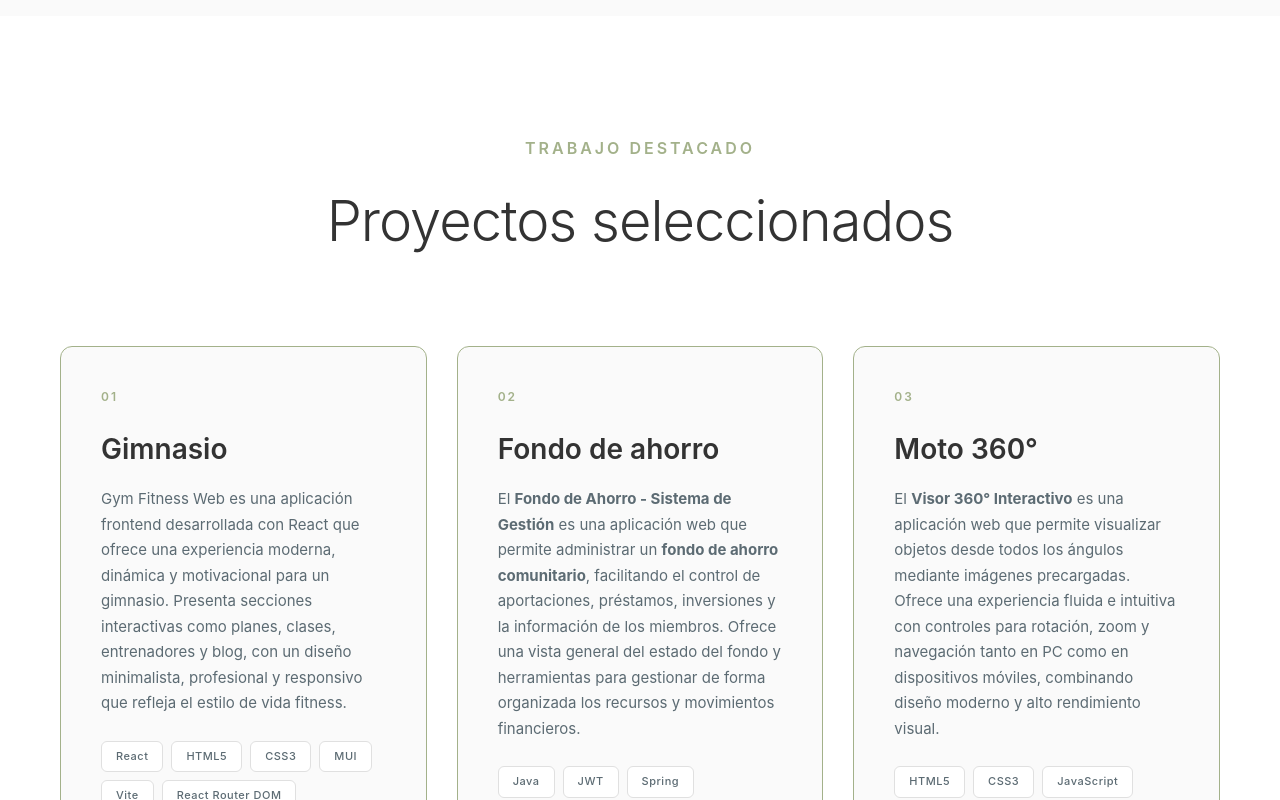
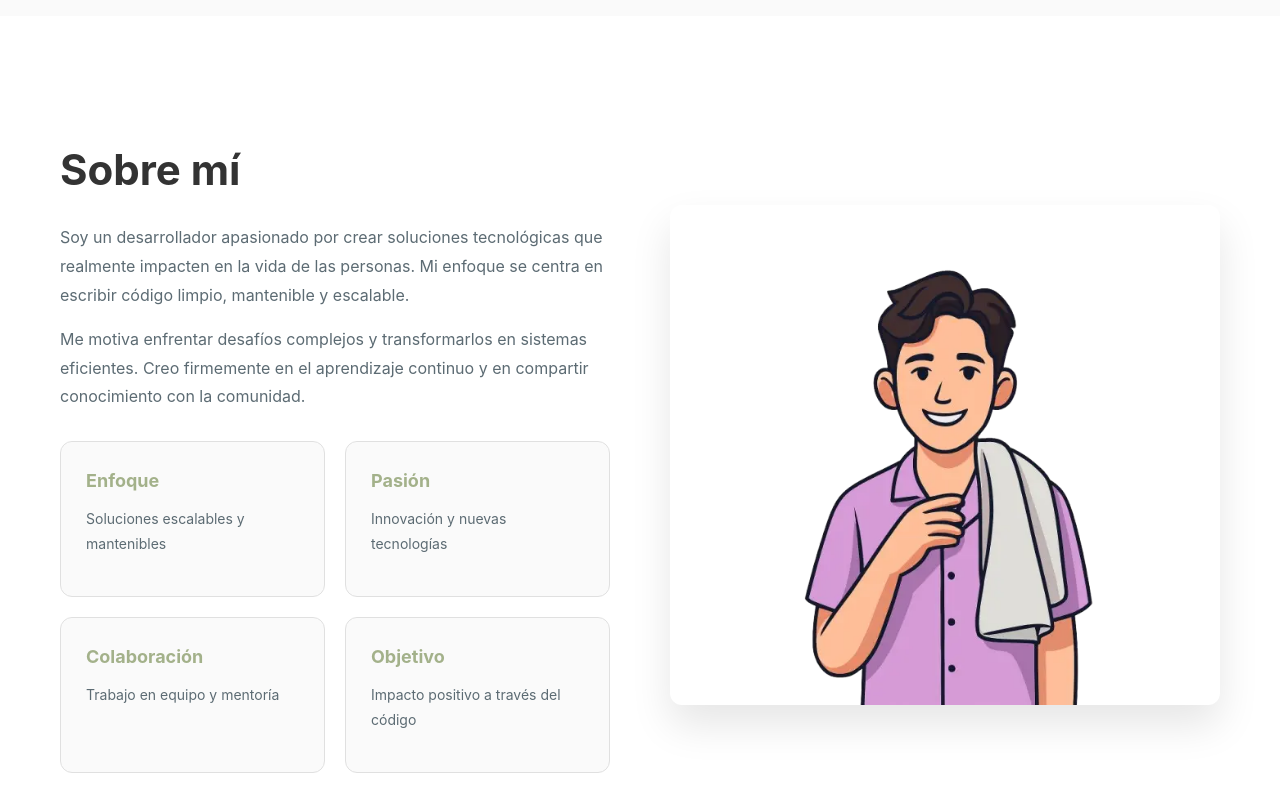
Before and after one commit to charlieyhs/Portafolio, a React (Vite) app: page / in a window 1280 px wide. Shown: the part 880-1680 px from the top of the page. Built offline with nearby package versions, Linux system fonts and the light colour scheme.

Commit message:
feat: about section

```diff
--- a/src/components/Navbar.jsx
+++ b/src/components/Navbar.jsx
@@ -12,6 +12,7 @@ const Navbar = () => {
   const {theme} = useTheme();
 
   const menus = [
+    { id: '5', label: t('navbar.aboutme'), href: 'aboutme' },
     { id: '1', label: t('navbar.projects'), href: 'projects' },
     { id: '2', label: t('navbar.experience'), href: 'experience' },
     { id: '3', label: t('navbar.skills'), href: 'skills' },
--- a/src/components/Portfolio.jsx
+++ b/src/components/Portfolio.jsx
@@ -6,6 +6,7 @@ import Navbar from "./Navbar";
 import ProjectsSection from "./Projects/ProjectsSection";
 import SkillsSection from "./Skills/SkillsSection";
 import '../css/portfolio.css'
+import AboutMe from "./about/About";
 
 const Portfolio = () => {
 
@@ -14,6 +15,7 @@ const Portfolio = () => {
             <Navbar />
             <main>
                 <HeroSection/>
+                <AboutMe />
                 <ProjectsSection/>
                 <ExperienceSection/>
                 <SkillsSection/>
--- /dev/null
+++ b/src/components/about/About.jsx
@@ -0,0 +1,37 @@
+import { useTranslation } from "react-i18next";
+import { highlights } from "../../data/about";
+import { avatar } from "../../assets/images";
+import '../../css/about.css'
+
+const AboutMe = () => {
+    const {t} = useTranslation();
+
+    return (
+        <section id="aboutme" className="about-section">
+            <div className="about-content">
+                <div className="about-text">
+                    <h2>{t('about.about')}</h2>
+                    <p>{t('about.text1')}</p>
+                    <p>{t('about.text2')}</p>
+                    <div className="about-highlights">
+                        {highlights.map(highlight => (
+                            <div key={highlight.id} className="about-card">
+                                <h4>{t(highlight.title)}</h4>
+                                <p>{t(highlight.label)}</p>
+                            </div>
+                        ))}
+                    </div>
+                </div>
+
+                <div className="about-image">
+                    <img src={avatar}
+                        alt={t('hero.description-avatar')}
+                        aria-label={t('hero.description-avatar')}
+                    />
+                </div>
+            </div>
+        </section>
+    );
+};
+
+export default AboutMe;
--- /dev/null
+++ b/src/css/about.css
@@ -0,0 +1,74 @@
+:root {
+    --green: #A3B18A;
+    --gray: #5C6B73;
+    --dark-bg: #1a1a1a;
+    --dark-card: #2a2a2a;
+    --light-bg: #FAFAFA;
+    --white: #FFFFFF;
+    --text-dark: #333333;
+}
+.about-section {
+    padding: 120px 60px;
+    background: var(--white);
+}
+.about-content {
+    max-width: 1200px;
+    margin: 0 auto;
+    display: grid;
+    grid-template-columns: 1fr 1fr;
+    gap: 60px;
+    align-items: center;
+}
+
+.about-text h2 {
+    font-size: 42px;
+    margin-bottom: 20px;
+    color: var(--text-dark);
+}
+
+.about-text p {
+    font-size: 16px;
+    line-height: 1.8;
+    color: #5C6B73;
+    margin-bottom: 15px;
+}
+
+.about-highlights {
+    display: grid;
+    grid-template-columns: 1fr 1fr;
+    gap: 20px;
+    margin-top: 30px;
+}
+
+.about-card {
+    background: var(--light-bg);
+    padding: 25px;
+    border-radius: 12px;
+    border: 1px solid #E0E0E0;
+    opacity: 1;
+    transform: translateY(0px);
+    transition: 0.6s;
+}
+
+.about-card h4 {
+    font-size: 18px;
+    color: var(--green);
+    margin-bottom: 10px;
+}
+
+.about-card p {
+    font-size: 14px;
+    color: var(--gray);
+}
+.about-image {
+    display: flex;
+    align-items: center;
+}
+
+.about-image img {
+    width: 100%;
+    height: 500px;
+    object-fit: contain;
+    border-radius: 12px;
+    box-shadow: 0 20px 40px rgba(0,0,0,0.1);
+}
--- /dev/null
+++ b/src/data/about.js
@@ -0,0 +1,22 @@
+export const highlights = [
+    {
+        id: "1",
+        title: "about.title-highlight1",
+        label: "about.label-highlight1",
+    },
+    {
+        id: "2",
+        title: "about.title-highlight2",
+        label: "about.label-highlight2",
+    },
+    {
+        id: "3",
+        title: "about.title-highlight3",
+        label: "about.label-highlight3",
+    },
+    {
+        id: "4",
+        title: "about.title-highlight4",
+        label: "about.label-highlight4",
+    },
+]
--- a/src/locales/english.json
+++ b/src/locales/english.json
@@ -3,10 +3,11 @@
 		"logo-description": "Personal brand logo",
 		"close-menu": "Close menu",
 		"open-menu": "Open menu",
-		"projects": "PROJECTS",
-		"experience": "EXPERIENCE",
-		"skills": "SKILLS",
-		"contact": "CONTACT"
+		"projects": "Projects",
+		"experience": "Experience",
+		"skills": "Skills",
+		"contact": "Contact",
+		"aboutme" : "About me"
 	},
 	"language-selector": {
 		"language": "LANGUAGE",
@@ -87,5 +88,22 @@
 	},
 	"footer": {
 		"description": "© 2025 Carlos Hernández — All rights reserved."
+	},
+    "theme": {
+        "alt" : "Dark or light theme toggle button"
+    },
+	"about": {
+		"about": "About Me",
+		"text1": "I’m a developer passionate about creating technological solutions that truly make an impact on people’s lives. My focus is on writing clean, maintainable, and scalable code.",
+		"text2": "I’m motivated by tackling complex challenges and turning them into efficient systems. I firmly believe in continuous learning and sharing knowledge with the community.",
+		"title-highlight1": "Focus",
+		"label-highlight1": "Scalable and maintainable solutions",
+		"title-highlight2": "Passion",
+		"label-highlight2": "Innovation and new technologies",
+		"title-highlight3": "Collaboration",
+		"label-highlight3": "Teamwork and mentorship",
+		"title-highlight4": "Goal",
+		"label-highlight4": "Positive impact through code"
 	}
+
 }
--- a/src/locales/spanish.json
+++ b/src/locales/spanish.json
@@ -3,10 +3,11 @@
         "logo-description": "Logo de marca personal",
         "close-menu": "Cerrar menú",
         "open-menu": "Abrir menú",
-        "projects": "PROYECTOS",
-        "experience": "EXPERIENCIA",
-        "skills": "CONOCIMIENTOS",
-        "contact": "CONTACTO"
+        "projects": "Proyectos",
+        "experience": "Experiencia",
+        "skills": "Conocimientos",
+        "contact": "Contacto",
+        "aboutme" : "Sobre mí"
     },
     "language-selector": {
         "language": "IDIOMA",
@@ -91,5 +92,19 @@
     },
     "theme": {
         "alt" : "Botón de cambio de tema oscuro o claro"
+    },
+    "about": {
+        "about": "Sobre mí",
+        "text1": "Soy un desarrollador apasionado por crear soluciones tecnológicas que realmente impacten en la vida de las personas. Mi enfoque se centra en escribir código limpio, mantenible y escalable.",
+        "text2": "Me motiva enfrentar desafíos complejos y transformarlos en sistemas eficientes. Creo firmemente en el aprendizaje continuo y en compartir conocimiento con la comunidad.",
+        "title-highlight1": "Enfoque",
+        "label-highlight1": "Soluciones escalables y mantenibles",
+        "title-highlight2": "Pasión",
+        "label-highlight2": "Innovación y nuevas tecnologías",
+        "title-highlight3": "Colaboración",
+        "label-highlight3": "Trabajo en equipo y mentoría",
+        "title-highlight4": "Objetivo",
+        "label-highlight4": "Impacto positivo a través del código"
     }
+
 }
```
